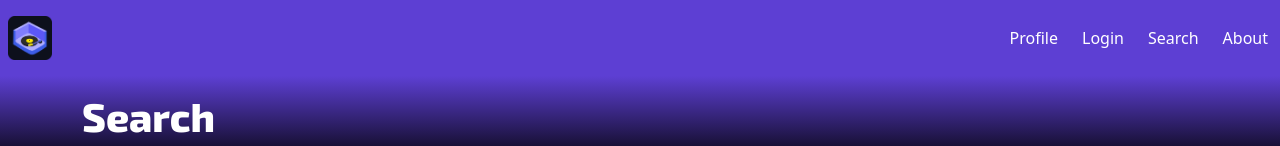
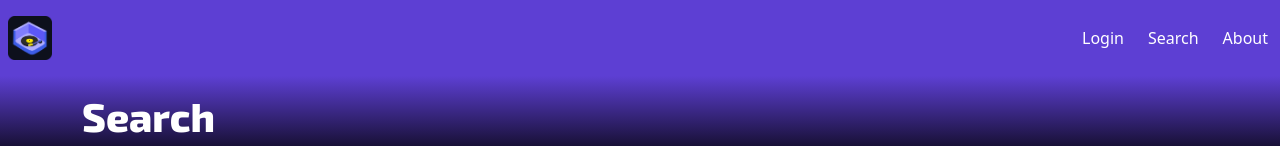
Before and after one commit to info340a-sp22/project-marinawooden, a React (Create React App) app: page / in a window 1280 px wide. Shown: the top 146 px of the page. Built offline with nearby package versions, Linux system fonts and the light colour scheme.

Commit message:
removed profile page from nav

```diff
--- a/src/components/NavBar.js
+++ b/src/components/NavBar.js
@@ -20,7 +20,6 @@ function NavBar(){
         {path:"/about", text:"About"},
         {path:"/login", text:userLogin},
         {path:"/*", text:"Search"},
-        {path:"/profile", text:"Profile"}
     ] //style={{ textDecoration: 'none' }}
     return (
     <nav className="navbar" style={{backgroundColor:"#5D3FD3"}} aria-label="navigation">
@@ -30,9 +29,6 @@ function NavBar(){
             <HamBurgerNav paths={paths}/>
         </div>
         <ul className="d-none d-md-flex nav justify-content-end" aria-label="navigation">
-            <li>
-            <Link to="/profile" className="nav-item mx-2 mt-2 p-1" style={{color:"white", textDecoration: 'none' }}>Profile</Link>
-            </li>
             <li>
             <Link to="/login" className="nav-item mx-2 mt-2 p-1" style={{color:"white", textDecoration: 'none' }}>{userLogin}</Link>
             </li>
```
